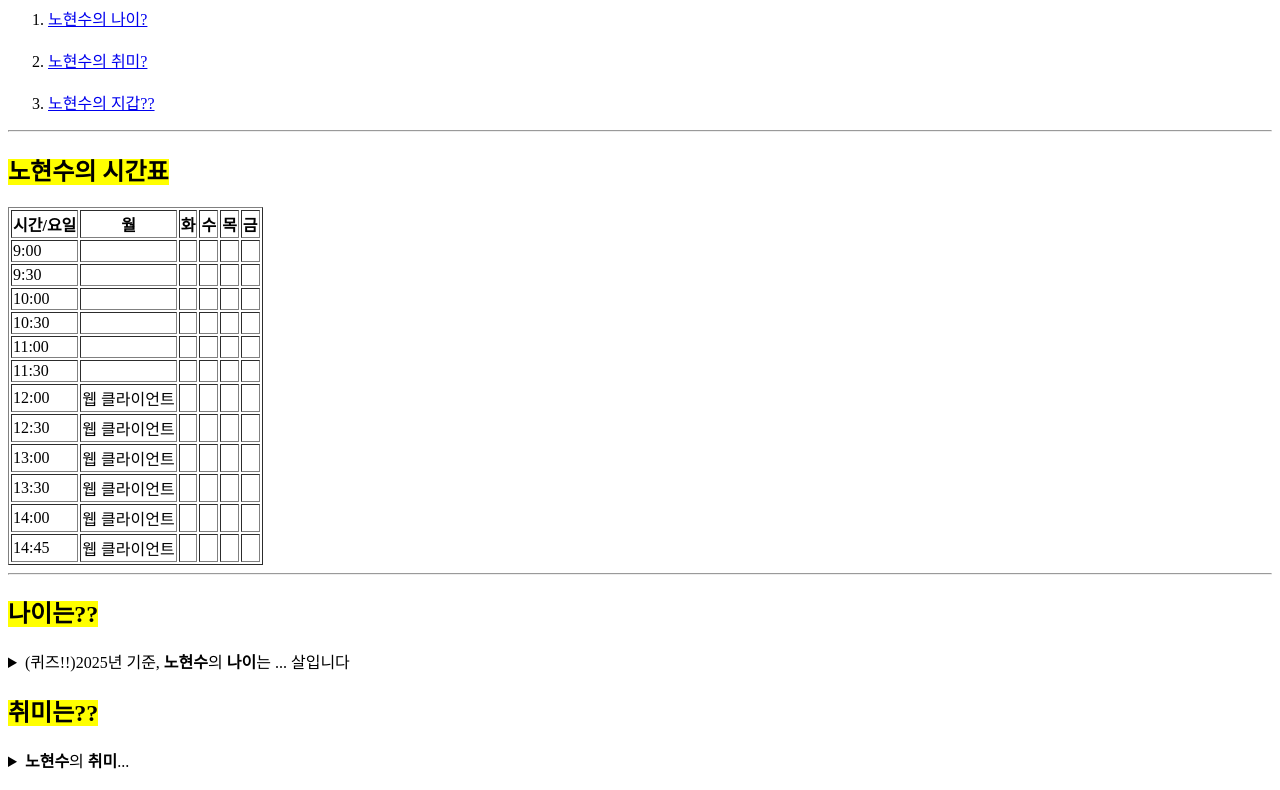
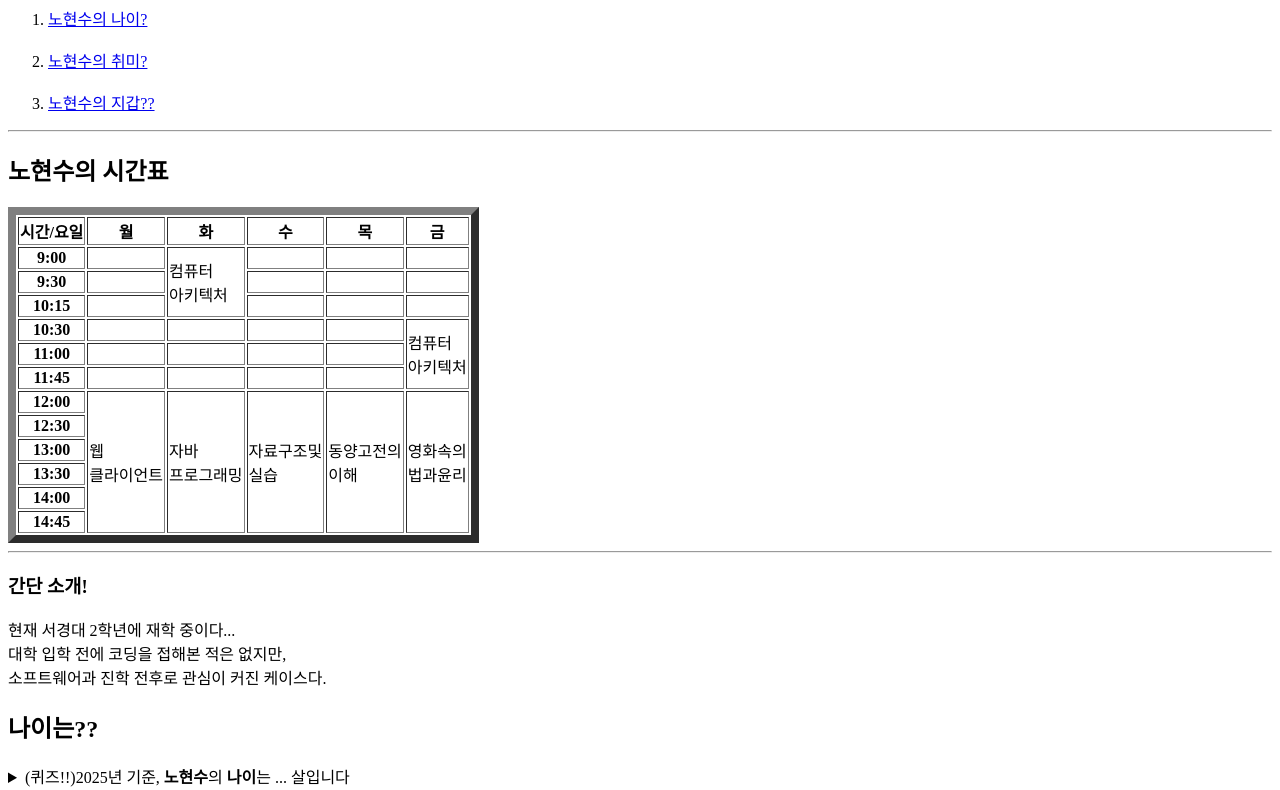
Before and after one commit to SSANTA11/web, a plain HTML site: page [webclient] 0324-노현수/MyHompage.html in a window 1280 px wide. Shown: the part 160-950 px from the top of the page. Drawn offline with Linux system fonts and the light colour scheme.

Commit message:
3/30 추가 수정본

```diff
--- a/[webclient] 0324-노현수/MyHompage.html
+++ b/[webclient] 0324-노현수/MyHompage.html
@@ -12,7 +12,7 @@
         </h1>
         <hr>
         <nav>
-            <h1><mark>목차</mark></h1>
+            <h1>목차</h1>
             <ol>
                 <li><a href="#age">노현수의 나이?</a> </li>
             <br>
@@ -23,10 +23,9 @@
         </nav>
     </header>
     <hr>
-    <h2 id="wallet"><mark>노현수의 시간표</mark></h2>
-    <table border="1">
+    <h2 id="wallet">노현수의 시간표</h2>
+    <table border=8">
         <thead>
-
             <tr>
                 <th>시간/요일</th>
                 <th>월</th>
@@ -37,107 +36,86 @@
             </tr>
         </thead>
             <tr>
-                <td>9:00</td>
+                <th>9:00</th>
                 <td></td>
-                <td></td>
+                <td rowspan="3">컴퓨터<br>아키텍처</td>
                 <td></td>
                 <td></td>
                 <td></td>
             </tr>
             <tr>
-                <td>9:30</td>
+                <th>9:30</th>
                 <td></td>
+            <td></td>
+            <td></td>
+            <td></td>
+        </tr>
+        <tr>
+            <th>10:15</th>
             <td></td>
             <td></td>
             <td></td>
             <td></td>
         </tr>
         <tr>
-            <td>10:00</td>
+            <th>10:30</th>
             <td></td>
+            <td></td>
+            <td></td>
+            <td></td>
+            <td rowspan="3">컴퓨터<br>아키텍처</td>
+        </tr>
+        <tr>
+            <th>11:00</th>
             <td></td>
             <td></td>
             <td></td>
             <td></td>
         </tr>
         <tr>
-            <td>10:30</td>
-            <td></td>
+            <th>11:45</th>
             <td></td>
             <td></td>
             <td></td>
             <td></td>
         </tr>
         <tr>
-            <td>11:00</td>
-            <td></td>
-            <td></td>
-            <td></td>
-            <td></td>
-            <td></td>
+            <th>12:00</th>
+            <td rowspan="6">웹<br>클라이언트</td>
+            <td rowspan="6">자바<br>프로그래밍</td>
+            <td rowspan="6">자료구조및<br>실습</td>
+            <td rowspan="6">동양고전의<br>이해</td>
+            <td rowspan="6">영화속의<br>법과윤리</td>
         </tr>
         <tr>
-            <td>11:30</td>
-            <td></td>
-            <td></td>
-            <td></td>
-            <td></td>
-            <td></td>
+            <th>12:30</th>
         </tr>
         <tr>
-            <td>12:00</td>
-            <td>웹 클라이언트</td>
-            <td></td>
-            <td></td>
-            <td></td>
-            <td></td>
+            <th>13:00</th>
         </tr>
         <tr>
-            <td>12:30</td>
-            <td>웹 클라이언트</td>
-            <td></td>
-            <td></td>
-            <td></td>
-            <td></td>
+            <th>13:30</th>
         </tr>
         <tr>
-            <td>13:00</td>
-            <td>웹 클라이언트</td>
-            <td></td>
-            <td></td>
-            <td></td>
-            <td></td>
+            <th>14:00</th>
         </tr>
         <tr>
-            <td>13:30</td>
-            <td>웹 클라이언트</td>
-            <td></td>
-            <td></td>
-            <td></td>
-            <td></td>
-        </tr>
-        <tr>
-            <td>14:00</td>
-            <td>웹 클라이언트</td>
-            <td></td>
-            <td></td>
-            <td></td>
-            <td></td>
-        </tr>
-        <tr>
-            <td>14:45</td>
-            <td>웹 클라이언트</td>
-            <td></td>
-            <td></td>
-            <td></td>
-            <td></td>
+            <th>14:45</th>
         </tr>
 
     </table>
     <hr>
-    <h2 id="age"><mark>나이는??</mark></h2>
     <section>
         <article>
+            <h3>간단 소개!</h3>
+            <p>
+                현재 서경대 2학년에 재학 중이다...<br>
+                대학 입학 전에 코딩을 접해본 적은 없지만,<br>
+                소프트웨어과 진학 전후로 관심이 커진 케이스다.
+            </p>
+        </article>
+        <article>
+            <h2 id="age">나이는??</h2>
             <details>
                 <summary>
                     (퀴즈!!)2025년 기준, <strong>노현수</strong>의 <strong>나이</strong>는 ... 살입니다
@@ -161,31 +139,31 @@
             </ul>
             </details>
         </article>
-    <h2 id="hobby"><mark>취미는??</mark></h2>
-            <article>
+        <article>
+                <h2 id="hobby">취미는??</h2>
                 <details>
                     <summary>
-                        <strong>노현수</strong>의 <strong>취미</strong>...
+                        <strong>노현수</strong>의 <strong>취미</strong>는...
                     </summary>
                     <img src="workout.jpg" width="300" height="260">
                     <img src="sing.jpg" width="300" height="260">
                     <br>주 3회 <strong>운동</strong>과, 혼자있을 때 틈만 나면 <strong>노래 부르기</strong>입니다
                 </details>
             </article>
-        <h2 id="wallet"><mark>지갑은??</mark></h2>
             <article>
+                <h2 id="wallet">지갑은??</h2>
                 <details>
                     <summary>
                         <strong>노현수</strong>의 <strong>지갑</strong>은...
                     </summary>
                     <img src="crying_man.jpg" width="300" height="300">
-                    <br><b>꽤나 곤란한 상태입니다</b>
+                    <br><b>꽤나 곤란한 상태입니다.</b>
                 </details>
         </article>
     </section>
     <hr>
     <aside>
-        <h2><mark>노현수에 대하여....</mark></h2>
+        <h2>노현수에 대하여 더 알고 싶다면....</h2>
         <ul>
             <li>
                 <a href="https://www.instagram.com/hyeonsoo_11?igsh=MWJkcHJ2Yzg5c2lkZw==" target="_blank"><strong>인스타그램</strong></a>
```
